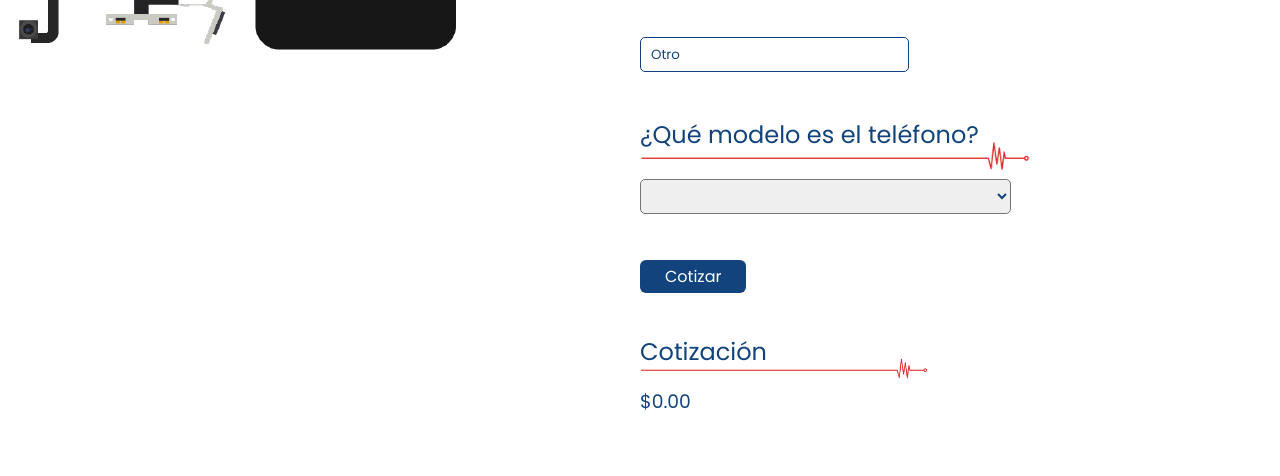
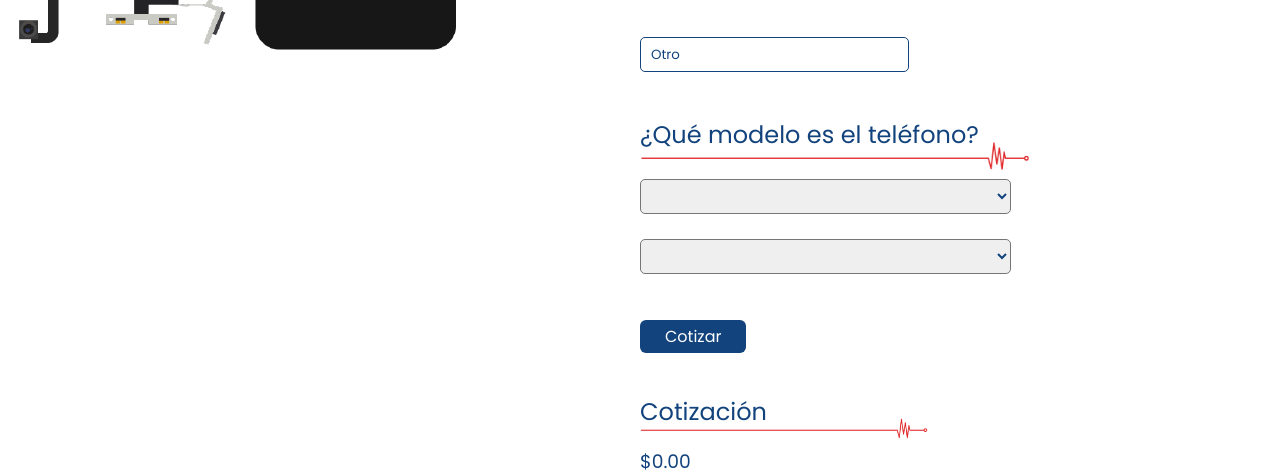
Before and after one commit to ovirex/911-form, a plain HTML site: page index.html in a window 1280 px wide. Shown: the part 1232-1708 px from the top of the page. Before the commit the page ends 1648 px from the top, so only its background shows below. Drawn offline with Linux system fonts and the light colour scheme.

Commit message:
Add new select to the form to be able to select the warranty type

```diff
--- a/index.html
+++ b/index.html
@@ -218,7 +218,13 @@
                             <img src="assets/linea.png" alt="" />
                         </div>
                         <div>
-                            <select name="" id="phone-model"></select>
+                            <select name="" id="phone-model" required></select>
+                            <br /><br />
+                            <select name="" id="warranty-type" required>
+                                <option selected value=""></option>
+                                <option value="B">B</option>
+                                <option value="AAA">AAA</option>
+                            </select>
                             <br /><br /><br />
                             <a href="" class="btn-cotizar">Cotizar</a>
                         </div>
--- a/style.css
+++ b/style.css
@@ -112,7 +112,8 @@ form {
     width: 61%;
 }
 
-#phone-model {
+#phone-model,
+#warranty-type {
     width: 58%;
     border-radius: 5px;
     height: 35px;
```
